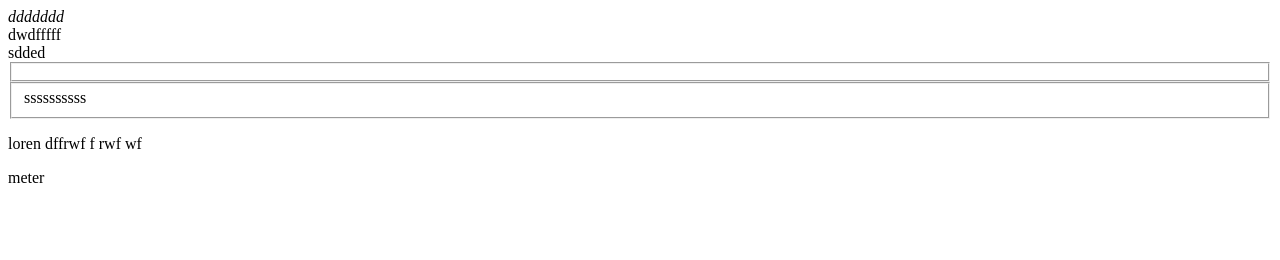
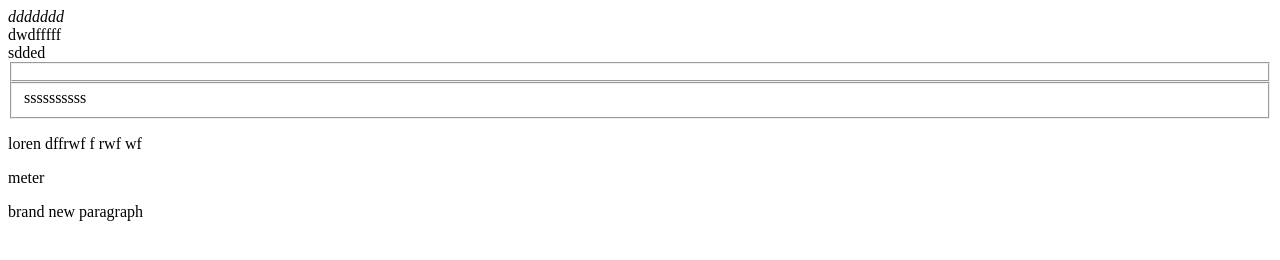
Before and after one commit to lalitkparashar/gitproject, a plain HTML site: page index.html in a window 1280 px wide. Drawn offline with Linux system fonts and the light colour scheme.

Commit message:
Update index.html
added a new para

```diff
--- a/index.html
+++ b/index.html
@@ -17,6 +17,7 @@
     </p>
     <param>meter</param>
     <datalist>thsi is test ignoring</datalist>
+    <p>brand new paragraph</p>
 </head>
 <body>
 
```
